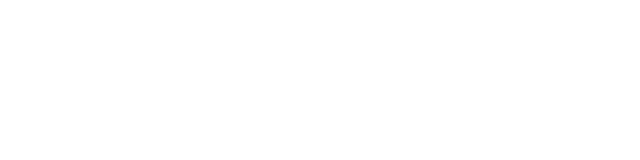
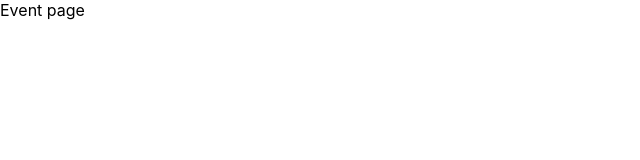
Before and after one commit to armada-ths/ac22, a React (Create React App) app: page /events in a window 1280 px wide. Before the commit this address had no page. Shown: the top 160 px of the page, without its empty margins (0-640 px from the left). Built offline with nearby package versions, Linux system fonts and the light colour scheme.

Commit message:
Make events page navigable
https://app.asana.com/0/1203086797794980/1203168362422359/f

```diff
--- a/src/App.tsx
+++ b/src/App.tsx
@@ -4,13 +4,15 @@ import { BrowserRouter as Router, Route, Routes } from "react-router-dom";
 
 
 import HomePresenter from "./presenters/HomePresenter";
+import EventsPresenter from "./presenters/EventsPresenter";
 
 function App() {
 	return (
 		<Router>
-      <Routes>
-        <Route path="/" element={<HomePresenter placeholder="home"/>} />
-      </Routes>
+			<Routes>
+				<Route path="/" element={<HomePresenter placeholder="home" />} />
+        <Route path="/events" element={<EventsPresenter placeholder="events" />} />
+			</Routes>
 		</Router>
 	);
 }
--- /dev/null
+++ b/src/presenters/EventsPresenter.tsx
@@ -0,0 +1,12 @@
+import React, { FC } from "react";
+import EventViewer from "../views/Events";
+
+interface Props {
+	placeholder?: string;
+}
+
+const EventsPresenter: FC<Props> = () => {
+	return <EventViewer />;
+};
+
+export default EventsPresenter;
--- /dev/null
+++ b/src/views/Events.tsx
@@ -0,0 +1,9 @@
+import React, { FC } from "react";
+
+interface Props {}
+
+const EventViewer: FC<Props> = () => {
+	return <div>Event page</div>;
+};
+
+export default EventViewer;
```
